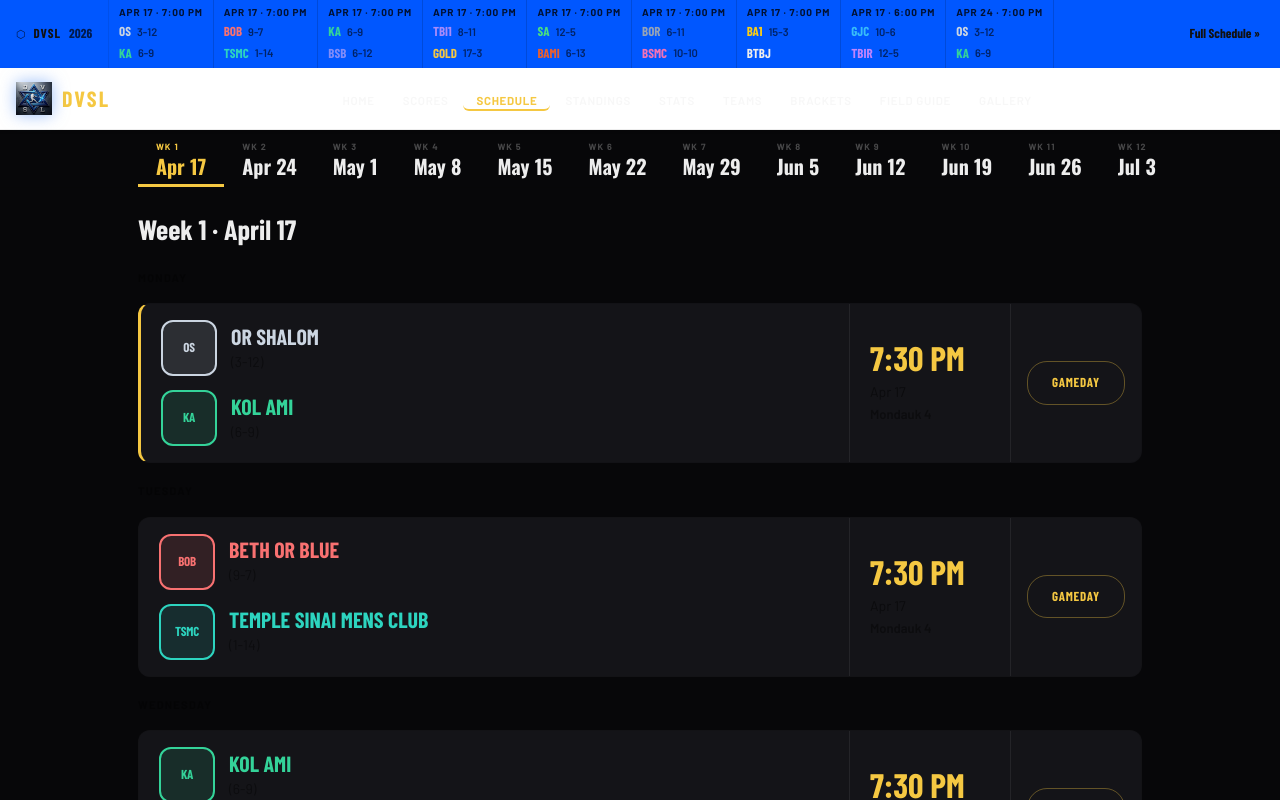
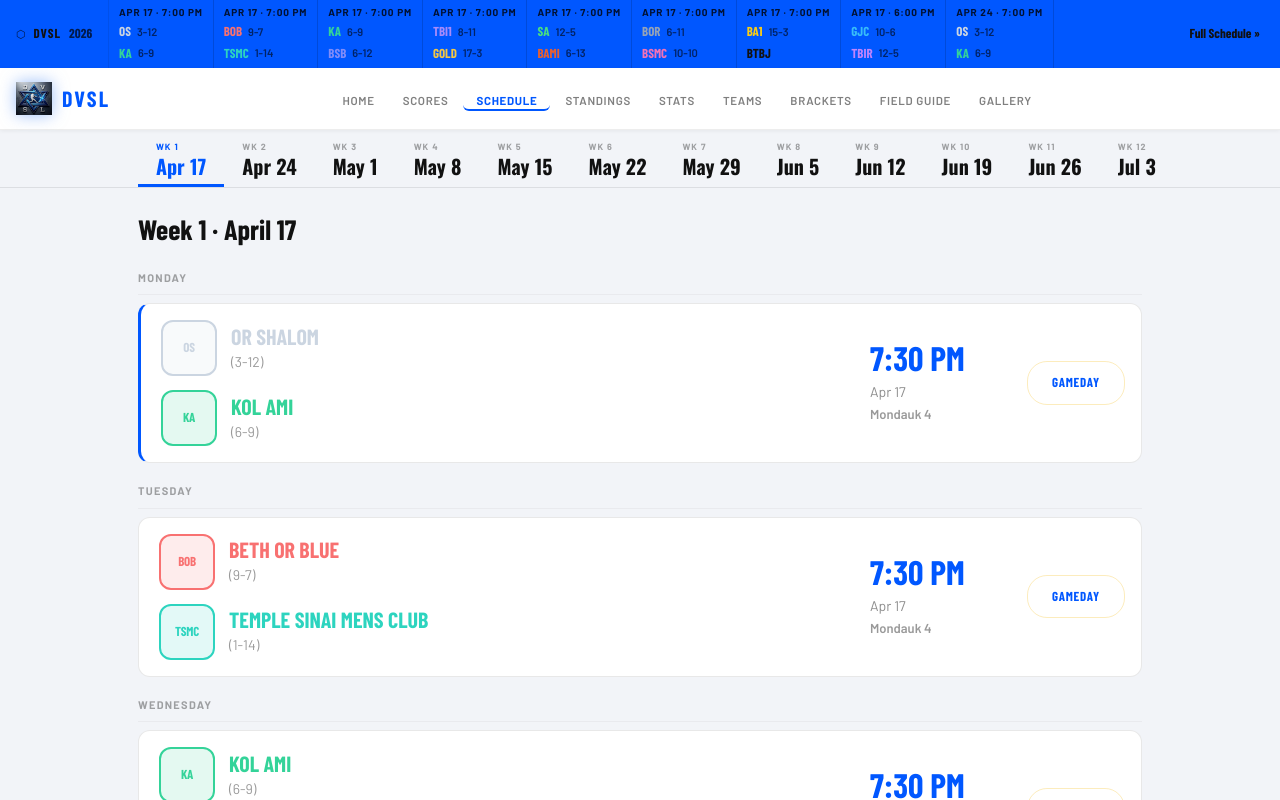
Before and after one commit to ExploringDoor/react-DVSL, a React (Vite) app: page /schedule in a window 1280 px wide. Shown: the top 800 px of the page. Built offline with nearby package versions, Linux system fonts and the light colour scheme; a web font is replaced by a local one.

Commit message:
Add files via upload

```diff
--- a/src/index.css
+++ b/src/index.css
@@ -4,20 +4,20 @@
 
 @layer base {
   :root {
-    --bg: #070709;
-    --dark: #0d0d11;
-    --card: #141418;
-    --card2: #1a1a1f;
-    --border: rgba(0,0,0,0.07);
-    --border2: rgba(0,0,0,0.04);
-    --gold: #F5C842;
-    --gold-dim: rgba(245,200,66,0.10);
-    --white: #EDEDED;
-    --muted: rgba(237,237,237,0.45);
-    --muted2: rgba(237,237,237,0.28);
-    --red: #E03C31;
-    --green: #22c55e;
-    --blue: #60a5fa;
+    --bg:     #f2f4f8;
+    --dark:   #ffffff;
+    --card:   #ffffff;
+    --card2:  #f8f9fb;
+    --border: rgba(0,0,0,0.09);
+    --border2:rgba(0,0,0,0.05);
+    --gold:   #0057FF;
+    --gold-dim:rgba(0,87,255,0.10);
+    --white:  #111111;
+    --muted:  rgba(0,0,0,0.5);
+    --muted2: rgba(0,0,0,0.35);
+    --red:    #dc2626;
+    --green:  #16a34a;
+    --blue:   #0057FF;
   }
   body {
     background: var(--bg);
@@ -108,7 +108,7 @@
     border-radius: 6px;
     transition: color .2s;
   }
-  .nav-link:hover { color: var(--white); }
+  .nav-link:hover { color: #000; }
   .nav-link.active { color: var(--gold) !important; border-bottom: 2px solid var(--gold); padding-bottom: 2px; font-weight: 700; }
 
   /* Tab bar like scores/schedule */
```
